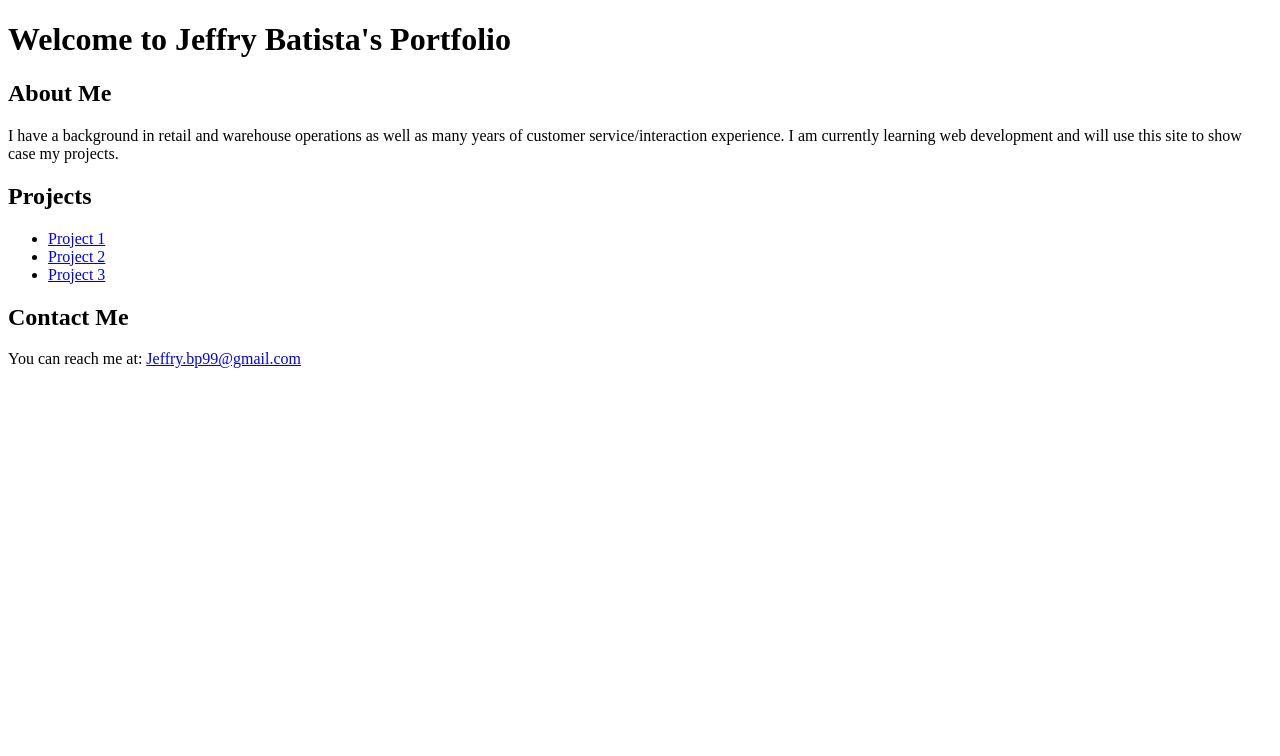
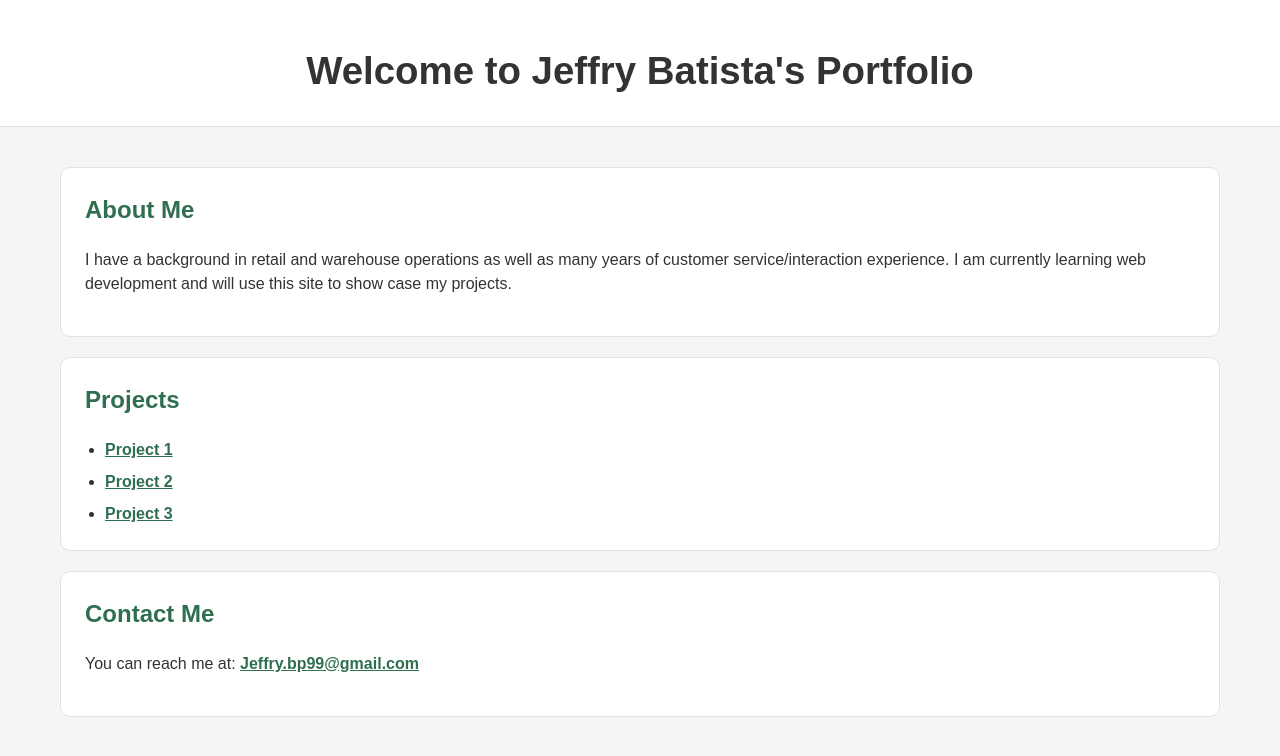
Before and after one commit to Jefeh-Create/Portfolio-site, a plain HTML site: page index.html in a window 1280 px wide. Drawn offline with Linux system fonts and the light colour scheme.

Commit message:
Fix stylesheet and add GitHub Pages deploy
Rewrite styles.css as valid CSS (selectors and braces were missing),
tidy the end of index.html, and add an Actions workflow that publishes
the site to GitHub Pages on every push to main.

Co-Authored-By: Claude Opus 5.5 <noreply@anthropic.com>

```diff
--- a/styles.css
+++ b/styles.css
@@ -0,0 +1,85 @@
+*,
+*::before,
+*::after {
+  box-sizing: border-box;
+}
+
+:root {
+  --bg: #f5f5f5;
+  --surface: #ffffff;
+  --text: #333333;
+  --accent: #2f6f4f;
+  --line: #e2e2e2;
+}
+
+body {
+  margin: 0;
+  padding: 0;
+  background-color: var(--bg);
+  color: var(--text);
+  font-family: Arial, sans-serif;
+  font-size: 16px;
+  line-height: 1.5;
+}
+
+header {
+  padding: 48px 20px 32px;
+  background-color: var(--surface);
+  border-bottom: 1px solid var(--line);
+  text-align: center;
+}
+
+header h1 {
+  margin: 0;
+  font-size: clamp(1.6rem, 5vw, 2.4rem);
+  line-height: 1.2;
+}
+
+main {
+  max-width: 1200px;
+  margin: 0 auto;
+  padding: 20px;
+}
+
+section {
+  margin: 20px 0;
+  padding: 24px;
+  background-color: var(--surface);
+  border: 1px solid var(--line);
+  border-radius: 10px;
+}
+
+h2 {
+  margin-top: 0;
+  color: var(--accent);
+}
+
+ul {
+  margin: 0;
+  padding-left: 20px;
+}
+
+li + li {
+  margin-top: 8px;
+}
+
+a {
+  color: var(--accent);
+  font-weight: bold;
+  overflow-wrap: anywhere;
+}
+
+a:hover,
+a:focus-visible {
+  text-decoration: none;
+}
+
+@media (max-width: 560px) {
+  main {
+    padding: 12px;
+  }
+
+  section {
+    padding: 18px;
+  }
+}
```
Also changed, not shown: index.html (+5 -1 lines), 1 other file.
